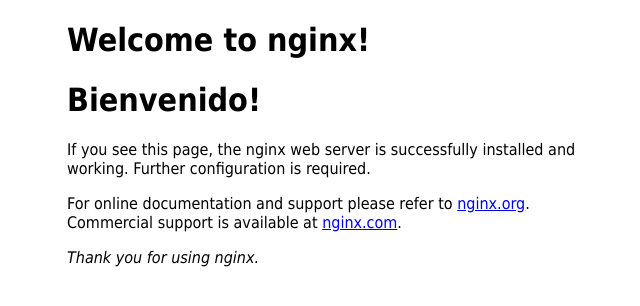
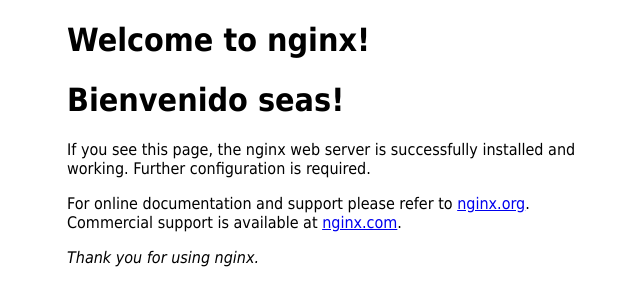
Before and after one commit to ElmasPerron/nginx-demo, a plain HTML site: page index.html in a window 1280 px wide. Shown: the whole page, without its empty margins (293-933 px from the left). Drawn offline with Linux system fonts and the light colour scheme.

Commit message:
Update index.html

```diff
--- a/index.html
+++ b/index.html
@@ -10,7 +10,7 @@ font-family: Tahoma, Verdana, Arial, sans-serif; }
 </head>
 <body>
 <h1>Welcome to nginx!</h1>
-  <h1>Bienvenido!</h1>
+  <h1>Bienvenido seas!</h1>
 <p>If you see this page, the nginx web server is successfully installed and
 working. Further configuration is required.</p>
 
```
